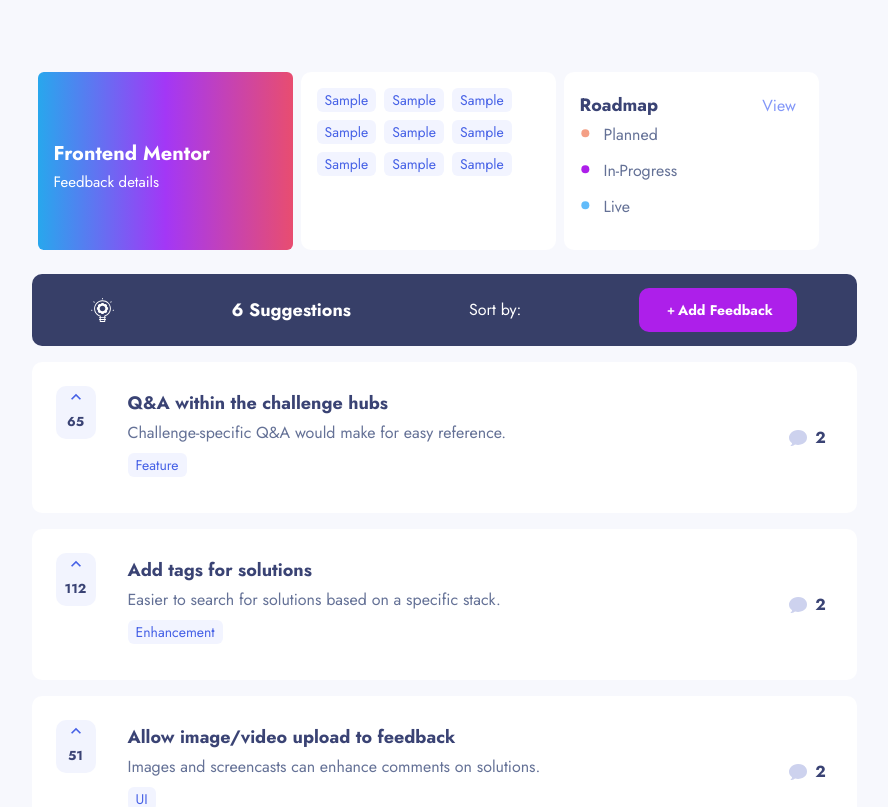
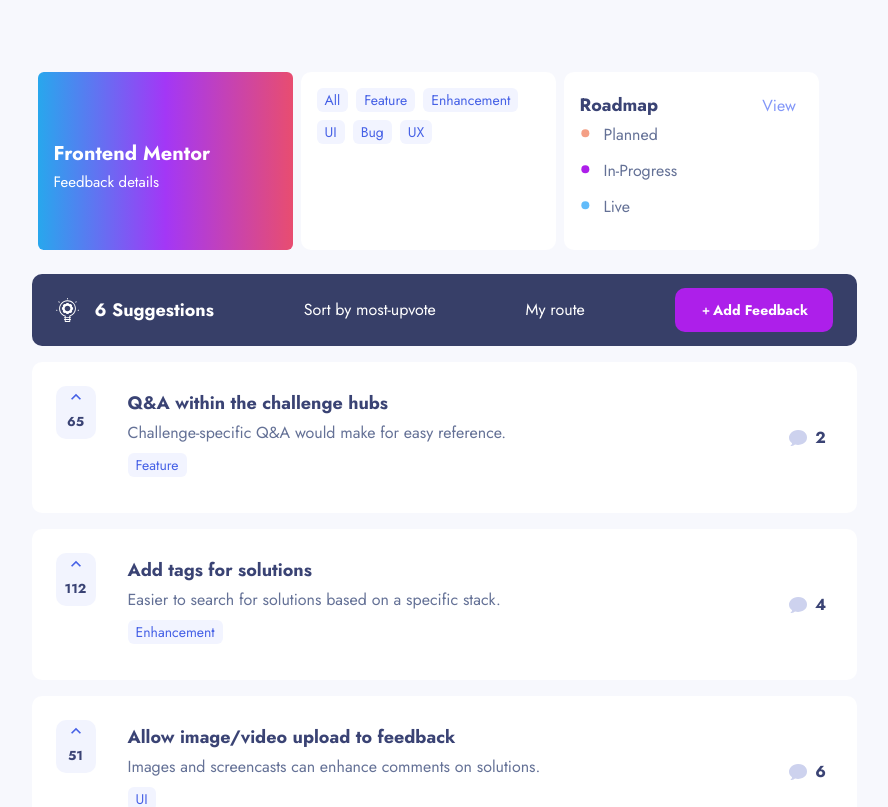
Before and after one commit to lilianaruva/product-feedback-app, a React (Create React App) app: page / in a window 1280 px wide. Shown: the top 807 px of the page, without its empty margins (212-1100 px from the left). Built offline with nearby package versions, Linux system fonts and the light colour scheme.

Commit message:
some fixes

```diff
--- a/src/data.js
+++ b/src/data.js
@@ -14,6 +14,11 @@
           user:"Emma",
           username:"@ema-stuff",
           comment:"it's fine"
+        },
+        {
+          user:"Lily",
+          username:"@lily_ruva",
+          comment:"idk"
         }
       ]
     },
@@ -24,14 +29,68 @@
       category: "Enhancement",
       status: "Planned",
       vote: "112",
+      comment: [
+        {
+          user:"Emma",
+          username:"@ema-stuff",
+          comment:"it's fine"
+        },
+        {
+          user:"Lily",
+          username:"@lily_ruva",
+          comment:"idk"
+        },
+        {
+          user:"Emma",
+          username:"@ema-stuff",
+          comment:"it's fine"
+        },
+        {
+          user:"Lily",
+          username:"@lily_ruva",
+          comment:"idk"
+        }
+      ]
     },
     {
-      id: uuidv4(),
+      id:uuidv4(),
       title: "Allow image/video upload to feedback",
       detail: "Images and screencasts can enhance comments on solutions.",
       category: "UI",
       status: "Live",
       vote: "51",
+      comment: [
+        {
+          user:"Emma",
+          username:"@ema-stuff",
+          comment:"it's fine"
+        },
+        {
+          user:"Lily",
+          username:"@lily_ruva",
+          comment:"idk"
+        },
+        {
+          user:"Emma",
+          username:"@ema-stuff",
+          comment:"it's fine"
+        },
+        {
+          user:"Lily",
+          username:"@lily_ruva",
+          comment:"idk"
+        },
+        {
+          user:"Emma",
+          username:"@ema-stuff",
+          comment:"it's fine"
+        },
+        {
+          user:"Lily",
+          username:"@lily_ruva",
+          comment:"idk"
+        }
+      ]
     },
     {
       id: uuidv4(),
@@ -40,6 +99,18 @@
       category: "Bug",
       status: "Live",
       vote: "3",
+      comment: [
+        {
+          user:"Emma",
+          username:"@ema-stuff",
+          comment:"it's fine"
+        },
+        {
+          user:"Lily",
+          username:"@lily_ruva",
+          comment:"idk"
+        }
+      ]
     },
     {
       id: uuidv4(),
@@ -49,6 +120,13 @@
       category: "Feature",
       status: "In-Progress",
       vote: "99",
+      comment: [
+        {
+          user:"Emma",
+          username:"@ema-stuff",
+          comment:"it's fine"
+        },
+      ]
     },
     {
       id: uuidv4(),
@@ -57,6 +135,23 @@
       category: "UX",
       status: "Planned",
       vote: "42",
+      comment: [
+        {
+          user:"Emma",
+          username:"@ema-stuff",
+          comment:"it's fine"
+        },
+        {
+          user:"Lily",
+          username:"@lily_ruva",
+          comment:"idk"
+        },
+        {
+          user:"Emma",
+          username:"@ema-stuff",
+          comment:"it's fine"
+        },
+      ]
     }
   ]
   );
--- a/src/pages/FeedBackDetail/FeedBackDetail.jsx
+++ b/src/pages/FeedBackDetail/FeedBackDetail.jsx
@@ -19,7 +19,9 @@
                                 <a>Go Back</a>
                             </Link>
                         </div>
+                        <Link to="/edit-feedback">
                         <button className="button-blue">Edit Feedback</button>
+                        </Link>
                     </div>
                     <SuggestionsCard />
                     <CommentContainer />
--- a/src/pages/FeedBackDetail/components/comment.jsx
+++ b/src/pages/FeedBackDetail/components/comment.jsx
@@ -6,7 +6,7 @@
         <>
             <div className="comment-container">
                 <div className="comment-image">
-                    <img src="https://expertphotography.b-cdn.net/wp-content/uploads/2020/08/social-media-profile-photos-3.jpg"></img>
+                    <img alt="user" src="https://expertphotography.b-cdn.net/wp-content/uploads/2020/08/social-media-profile-photos-3.jpg"></img>
                 </div>
                 <div className="comment-content">
                     <div className="comment-top">
--- a/src/pages/Login/Login.jsx
+++ b/src/pages/Login/Login.jsx
@@ -1,7 +1,7 @@
 import React from 'react';
 import { Link } from "react-router-dom";
 import { Formik, Form, Field } from "formik";
-import { FormControl, FormLabel, FormErrorMessage, Input, Select, Textarea, Button } from "@chakra-ui/react";
+import { FormControl, FormLabel, FormErrorMessage, Input} from "@chakra-ui/react";
 import './login.css';
 
 const Login = () => {
--- a/src/pages/NewFeedBack/NewFeedBack.jsx
+++ b/src/pages/NewFeedBack/NewFeedBack.jsx
@@ -1,11 +1,15 @@
 import React from "react";
 import { Link } from "react-router-dom";
 import { Formik, Form, Field } from "formik";
-import { FormControl, FormLabel, FormErrorMessage, Input, Select, Textarea} from "@chakra-ui/react";
+import { FormControl, FormLabel, FormErrorMessage, Input, Select, Textarea } from "@chakra-ui/react";
 import { ChevronLeftIcon } from "@chakra-ui/icons";
 import './styles/newFeedback.css';
+import { useLocation } from 'react-router-dom';
 
-const NewFeedBack = () => {
+const NewFeedBack = (props) => {
+    const location = useLocation();
+
+    const  fromNotifications = location.state;
 
     const icon = () => (
         <svg width="56" height="56" viewBox="0 0 56 56" fill="none" xmlns="http://www.w3.org/2000/svg">
@@ -21,20 +25,23 @@
         </svg>
 
     )
-
+    console.log(props);
     function validateInputs(value) {
         let error
         if (!value) {
             error = "Can't be empty"
-        } else if (value.toLowerCase() !== "a") {
-            error = "Error"
         }
         return error
     }
 
     return (
         <>
+
             <div className="newFeedback">
+                {
+                    console.log(fromNotifications ?? "")
+
+                }
                 <div className="goBack">
                     <ChevronLeftIcon color="#4661E6" />
                     <Link to="/">
--- a/src/pages/Suggestions/Suggestions.jsx
+++ b/src/pages/Suggestions/Suggestions.jsx
@@ -1,4 +1,4 @@
-import React, { useState, useEffect } from "react";
+import React, { useState } from "react";
 import Profile from "./components/profile";
 import Tags from "./components/tags";
 import Roadmap from "./components/roadmap";
@@ -6,8 +6,6 @@
 import SuggestionBar from "./components/suggestionBar";
 import './styles/suggestion.css';
 
-import { collection, getDocs } from "firebase/firestore";
-import db from "../../firebase/firebaseConfig";
 
 import data from "../../data";
 
@@ -15,35 +13,89 @@
 
     const [feedbacks, setFeedbacks] = useState(data);
 
-
-    console.log(feedbacks);
-    console.log(
-        feedbacks?.map(
-                feedback => console.log(feedback)
-            ));
+    const [feedbackscopy, setFeedbackscopy] = useState(data);
 
 
-    useEffect(() => {
-        /*const getData = async() => {
-            const feedbacks = await getDocs(collection(db, "feedback"));
-            console.log(feedbacks.docs);
+    const handleFeebackFilter = (filtercategory) => {
+        if (filtercategory === "All") {
+            setFeedbacks(feedbackscopy);
         }
-        getData();*/
-    }, []);
+        else {
+            setFeedbacks(feedbacks.filter(fb => {
+                return fb.category === filtercategory
+            }))
+        }
+    }
+    const handleSortBar = (typeofSort) => {
+        if (typeofSort === "most-upvote") {
 
+
+            const sortedArray = feedbacks.sort((a, b) => {
+                if (parseInt(a.vote) < parseInt(b.vote)) {
+                    return 1;
+                }
+                if (parseInt(a.vote) > parseInt(b.vote)) {
+                    return -1;
+                }
+                return 0;
+            })
+            setFeedbacks([...sortedArray]);
+
+        }
+
+        if (typeofSort === "least-upvote") {
+            const sortedArray = feedbacks.sort((a, b) => {
+                if (parseInt(a.vote) > parseInt(b.vote)) {
+                    return 1;
+                }
+                if (parseInt(a.vote) < parseInt(b.vote)) {
+                    return -1;
+                }
+                return 0;
+            })
+            setFeedbacks([...sortedArray]);
+
+        }
+
+        if (typeofSort === "most-comments") {
+            const sortedArray = feedbacks.sort((a, b) => {
+                if (a.comment.length < b.comment.length) {
+                    return 1;
+                }
+                if (a.comment.length > b.comment.length) {
+                    return -1;
+                }
+                return 0;
+            })
+            setFeedbacks([...sortedArray]);
+        }
+
+        if (typeofSort === "least-comments") {
+            const sortedArray = feedbacks.sort((a, b) => {
+                if (a.comment.length > b.comment.length) {
+                    return 1;
+                }
+                if (a.comment.length < b.comment.length) {
+                    return -1;
+                }
+                return 0;
+            })
+            setFeedbacks([...sortedArray]);
+        }
+    }
     return (
         <>
             <div className="suggest">
                 <div className="suggest-left">
                     <Profile />
-                    <Tags />
+                    <Tags updatefilter={handleFeebackFilter} />
                     <Roadmap />
                 </div>
                 <div className="suggest-right">
-                    <SuggestionBar />
+                    <SuggestionBar setData={setFeedbacks} updatefilter={handleSortBar} />
                     {
                         feedbacks.map(fb =>
-                            <SuggestionsCard title={fb.title} detail={fb.detail} category={fb.category} vote={fb.vote}/>
+                            <SuggestionsCard key={fb.id + fb.detail + fb.title} title={fb.title} detail={fb.detail} category={fb.category} vote={fb.vote} comment={fb.comment.length} />
                         )
                     }
                 </div>
--- a/src/pages/Suggestions/components/suggestionBar.jsx
+++ b/src/pages/Suggestions/components/suggestionBar.jsx
@@ -1,10 +1,15 @@
-import React from 'react';
+import React, { useState } from 'react';
 import { Link } from "react-router-dom";
 import '../styles/suggestionBar.css'
 import { Menu, MenuButton, MenuList, MenuOptionGroup, MenuItemOption } from "@chakra-ui/react";
-import { ChevronUpIcon, ChevronDownIcon, CheckIcon, SmallAddIcon } from "@chakra-ui/icons";
+import {  SmallAddIcon } from "@chakra-ui/icons";
+import data from "../../../data";
 
-const SuggestionsCard = () => {
+
+
+const SuggestionsCard = (props) => {
+    const [feedbacks, setFeedbacks] = useState(data);
+    const [currentSort, setCurrentSort] = useState("most-upvote");
 
     const icon = () => (
         <svg width="23" height="24" viewBox="0 0 23 24" fill="none" xmlns="http://www.w3.org/2000/svg">
@@ -18,23 +23,35 @@
             </defs>
         </svg>
     )
+    const handleMenuSortChange = (typefilter) => {
+        console.log(typefilter);
+        setCurrentSort(typefilter);
+        props.updatefilter(typefilter);
+    }
 
     return (
         <>
             <div className="suggestionBar-container">
-                {icon()}
-                <h1>6 Suggestions</h1>
+                <div className="suggestion-icon">
+                    {icon()}
+                    <h1 className="suggestion-title">{feedbacks.length} Suggestions</h1>
+                </div>
                 <Menu>
-                    <MenuButton>Sort by:</MenuButton>
+                    <MenuButton>Sort by {currentSort}</MenuButton>
                     <MenuList minWidth="255px">
-                        <MenuOptionGroup defaultValue="most-upvote" type="radio">
+                        <MenuOptionGroup onChange={handleMenuSortChange} defaultValue="most-upvote" type="radio">
                             <MenuItemOption color="#647196" className="sb-option" value="most-upvote">Most Upvotes</MenuItemOption>
                             <hr />
                             <MenuItemOption color="#647196" className="sb-option" value="least-upvote">Least Upvotes</MenuItemOption>
+                            <hr />
+                            <MenuItemOption color="#647196" className="sb-option" value="most-comments">Most Comments</MenuItemOption>
+                            <hr />
+                            <MenuItemOption color="#647196" className="sb-option" value="least-comments">Least Comments</MenuItemOption>
                         </MenuOptionGroup>
                     </MenuList>
                 </Menu>
-                <Link to="/add-feedback">
+                <Link to={{ pathname: '/add-feedback', state: { fromNotifications: true } }}>My route</Link>
+                <Link ejemplo="44" to={{ pathname: "/add-feedback", state: { funciona: 10 } }}>
                     <button className="button-purple"><SmallAddIcon />Add Feedback</button>
                 </Link>
             </div>
--- a/src/pages/Suggestions/components/suggestionsCard.jsx
+++ b/src/pages/Suggestions/components/suggestionsCard.jsx
@@ -4,7 +4,7 @@
 import { ChevronUpIcon } from "@chakra-ui/icons";
 import { Link } from "react-router-dom";
 
-const SuggestionsCard = ({ title, detail, category, vote }) => {
+const SuggestionsCard = ({ title, detail, category, vote, comment }) => {
 
     const icon = () => (
         <svg width="18" height="16" viewBox="0 0 18 16" fill="none" xmlns="http://www.w3.org/2000/svg">
@@ -28,7 +28,7 @@
                 </div>
                 <div className="sC-comments">
                     {icon()}
-                    <h2>2</h2>
+                    <h2>{comment}</h2>
                 </div>
             </div>
         </>
--- a/src/pages/Suggestions/components/tags.jsx
+++ b/src/pages/Suggestions/components/tags.jsx
@@ -1,22 +1,30 @@
-import React from 'react';
-import {Tag} from "@chakra-ui/react";
+import React, { useState } from 'react';
+import { Tag } from "@chakra-ui/react";
 import '../styles/tags.css';
 
-const Tags = () =>{
-    return(
+import data from '../../../data';
+
+const Tags = (props) => {
+
+
+    const [feedbacks, setFeedbacks] = useState(data);
+    const tags = feedbacks.map(x => x.category);
+    const filteredTags = [...new Set(tags)];
+
+    const callFilterParent = (e) =>{
+        props.updatefilter(e.target.getAttribute("category"));
+    }
+
+    return (
         <>
-        <div className="tags-container">
-            <Tag className="tag" backgroundColor="#F2F4FF" color="#4661E6" fontWeight="semiBold">Sample</Tag>
-            <Tag className="tag" backgroundColor="#F2F4FF" color="#4661E6" fontWeight="semiBold">Sample</Tag>
-            <Tag className="tag" backgroundColor="#F2F4FF" color="#4661E6" fontWeight="semiBold">Sample</Tag>
-            <Tag className="tag" backgroundColor="#F2F4FF" color="#4661E6" fontWeight="semiBold">Sample</Tag>
-            <Tag className="tag" backgroundColor="#F2F4FF" color="#4661E6" fontWeight="semiBold">Sample</Tag>
-            <Tag className="tag" backgroundColor="#F2F4FF" color="#4661E6" fontWeight="semiBold">Sample</Tag>
-            <Tag className="tag" backgroundColor="#F2F4FF" color="#4661E6" fontWeight="semiBold">Sample</Tag>
-            <Tag className="tag" backgroundColor="#F2F4FF" color="#4661E6" fontWeight="semiBold">Sample</Tag>
-            <Tag className="tag" backgroundColor="#F2F4FF" color="#4661E6" fontWeight="semiBold">Sample</Tag>
-
-        </div>
+            <div className="tags-container">
+            <Tag category={"All"} onClick = {callFilterParent} className="tag" backgroundColor="#F2F4FF" color="#4661E6" fontWeight="semiBold">All</Tag>
+                {
+                    filteredTags.map(fb =>
+                        <Tag key={fb} category={fb} onClick = {callFilterParent} className="tag" backgroundColor="#F2F4FF" color="#4661E6" fontWeight="semiBold">{fb}</Tag>
+                    )
+                }
+            </div>
         </>
     )
 }
--- a/src/pages/Suggestions/styles/suggestionBar.css
+++ b/src/pages/Suggestions/styles/suggestionBar.css
@@ -1,6 +1,6 @@
 .suggestionBar-container{
     display: flex;
-    justify-content: space-around;
+    justify-content: space-between;
     align-items: center;
     align-content: center;
     width: 825px;
@@ -9,14 +9,21 @@
     background-color: #373F68;
     color: white;
     margin-bottom: 1rem;
+    padding: 0 1.5rem;
 }
 
 .suggestionBar-container h1{
     font-weight: bold;
     font-size: 18px;
 }
-
-
+.suggestion-title{
+    margin-left: 1rem;
+}
+.suggestion-icon{
+    display: flex;
+    align-items: center;
+    align-content: center;
+}
 
 .sb-option:hover{
     color: #AD1FEA;
```
Also changed, not shown: src/firebase/firebaseConfig.js (+2 -11 lines), src/pages/EditFeedBack/EditFeedBack.jsx (+10 -3 lines).
